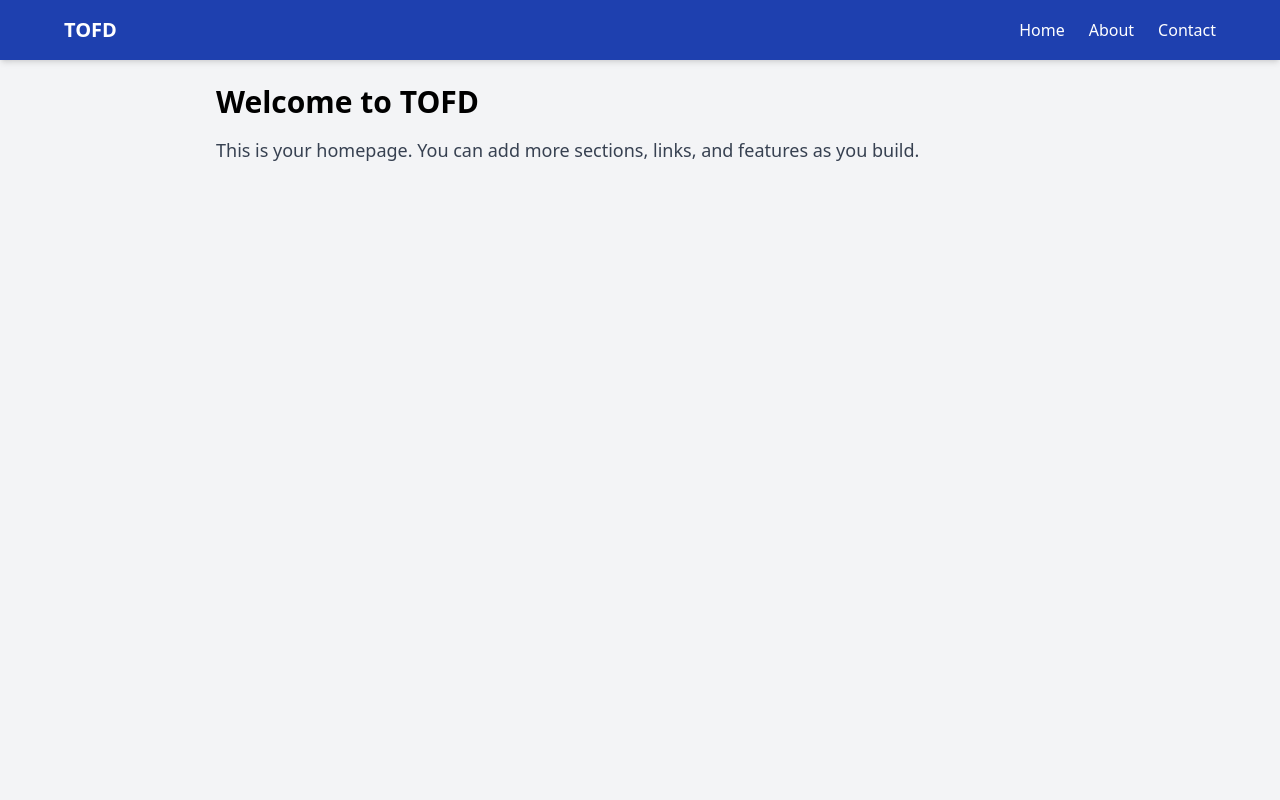
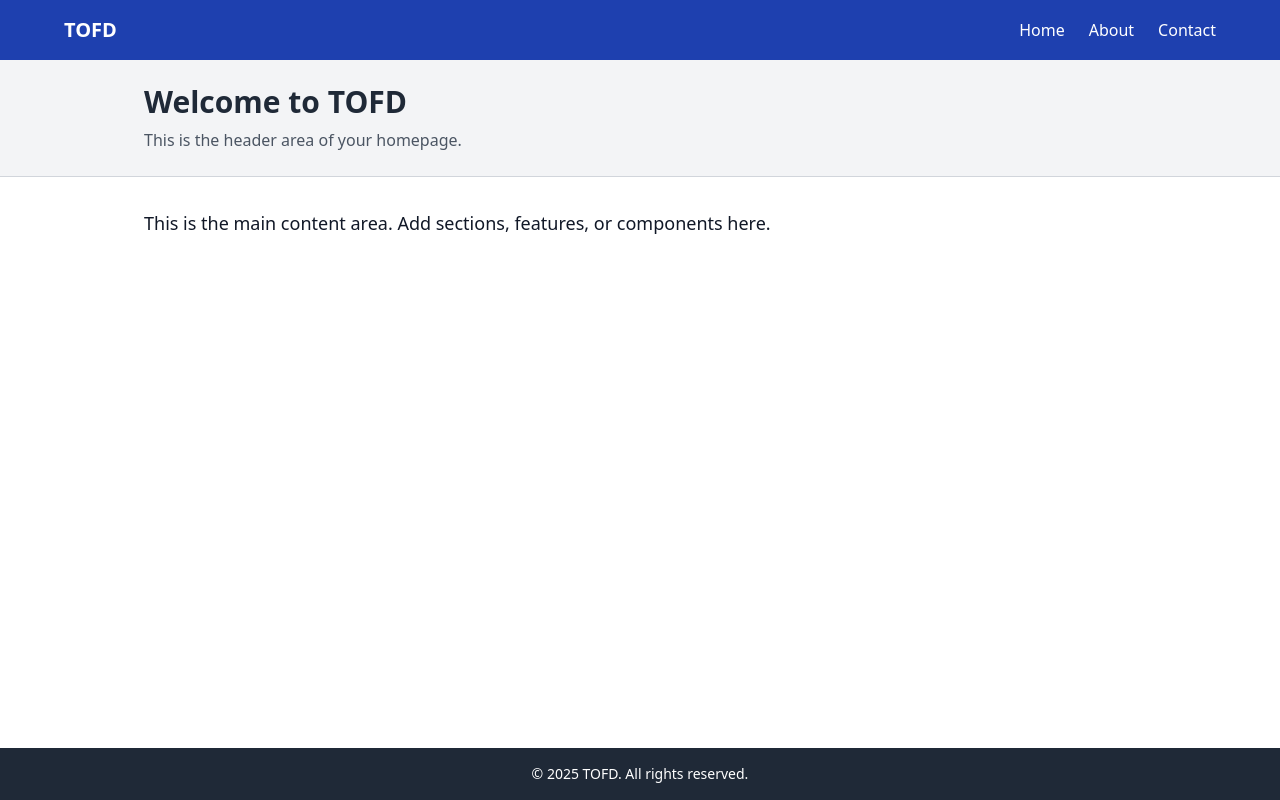
Before and after one commit to tidaleneigjen/tofd, a React (Vite) app: page / in a window 1280 px wide. Built offline with nearby package versions, Linux system fonts and the light colour scheme.

Commit message:
Adding overall layout, header, footer.

```diff
--- a/src/App.jsx
+++ b/src/App.jsx
@@ -1,11 +1,17 @@
 import MenuBar from "./components/MenuBar";
+import Header from "./components/Header";
+import Footer from "./components/Footer";
 import Home from "./pages/Home";
 
 function App() {
   return (
-    <div className="min-h-screen bg-gray-100">
+    <div className="flex flex-col min-h-screen bg-white text-gray-900">
       <MenuBar />
-      <Home />
+      <Header />
+      <main className="flex-grow">
+        <Home />
+      </main>
+      <Footer />
     </div>
   );
 }
--- /dev/null
+++ b/src/components/Footer.jsx
@@ -0,0 +1,9 @@
+export default function Footer() {
+  return (
+    <footer className="bg-gray-800 text-white py-4 mt-auto">
+      <div className="max-w-5xl mx-auto px-4 text-center text-sm">
+        &copy; {new Date().getFullYear()} TOFD. All rights reserved.
+      </div>
+    </footer>
+  );
+}
--- /dev/null
+++ b/src/components/Header.jsx
@@ -0,0 +1,10 @@
+export default function Header() {
+  return (
+    <header className="bg-gray-100 py-6 border-b border-gray-300">
+      <div className="max-w-5xl mx-auto px-4">
+        <h1 className="text-3xl font-bold text-gray-800">Welcome to TOFD</h1>
+        <p className="text-gray-600 mt-2">This is the header area of your homepage.</p>
+      </div>
+    </header>
+  );
+}
--- a/src/pages/Home.jsx
+++ b/src/pages/Home.jsx
@@ -1,9 +1,8 @@
 export default function Home() {
   return (
-    <div className="p-6 max-w-4xl mx-auto">
-      <h1 className="text-3xl font-bold mb-4">Welcome to TOFD</h1>
-      <p className="text-lg text-gray-700">
-        This is your homepage. You can add more sections, links, and features as you build.
+    <div className="max-w-5xl mx-auto px-4 py-8">
+      <p className="text-lg mb-4">
+        This is the main content area. Add sections, features, or components here.
       </p>
     </div>
   );
```
